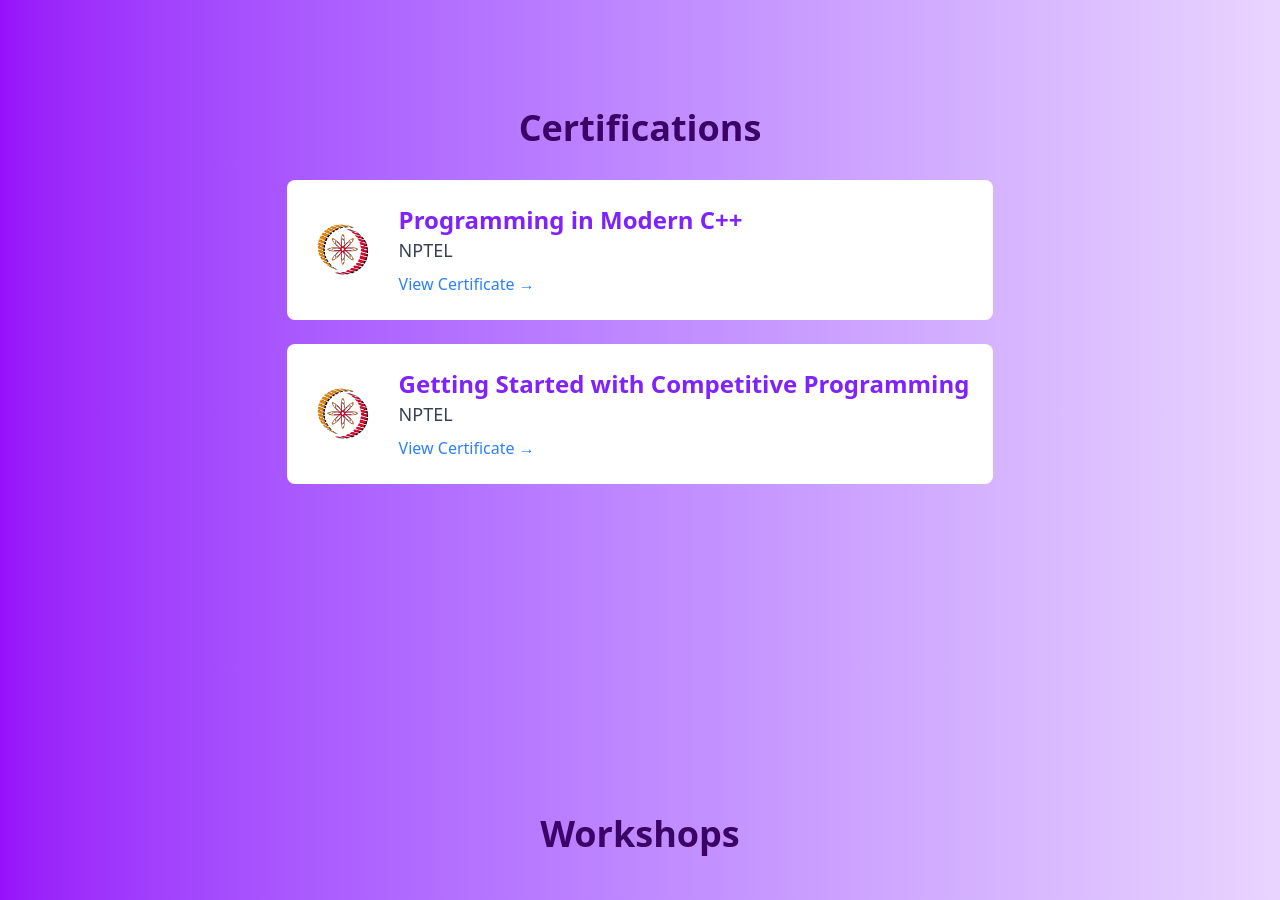
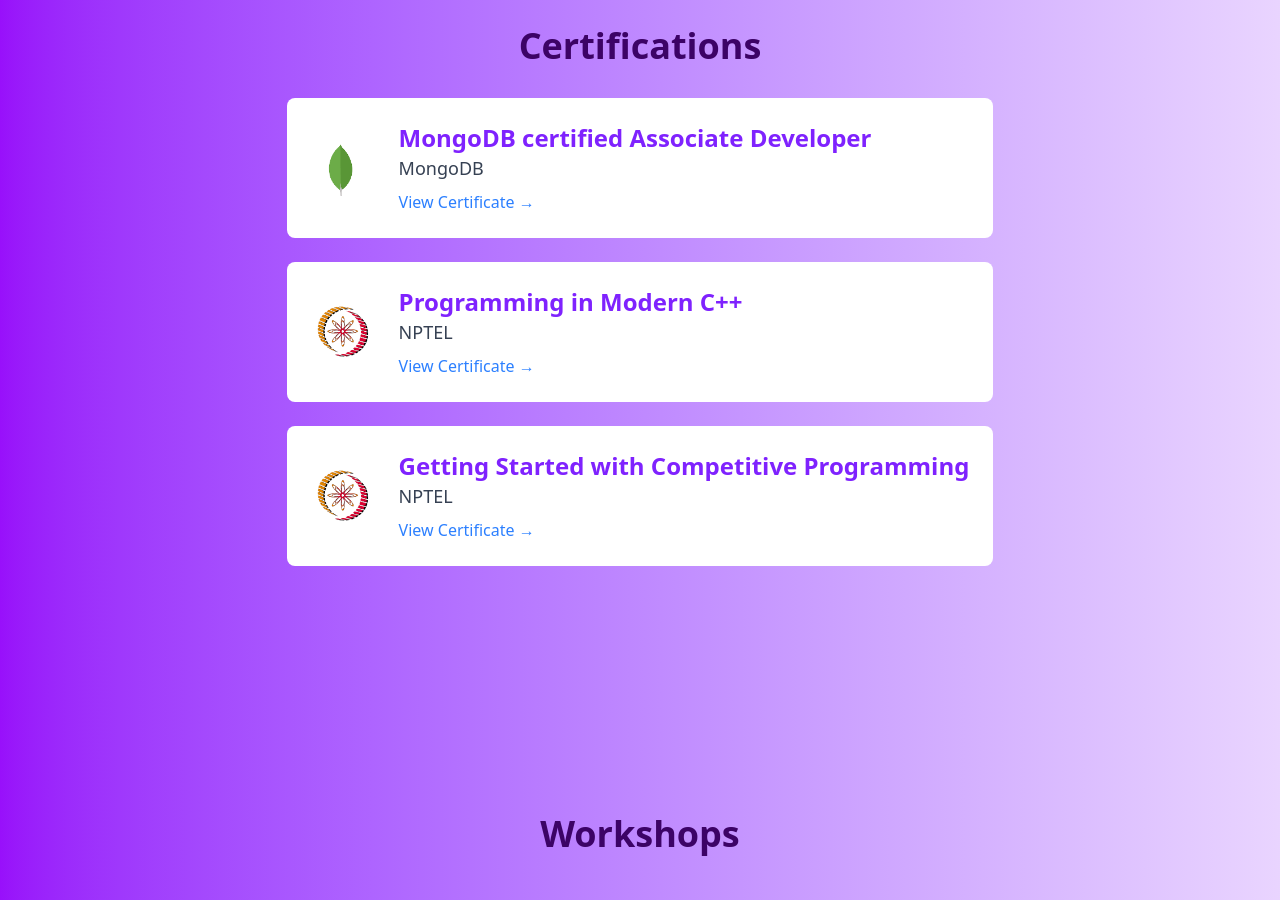
Before and after one commit to Sk1kavi/my-portfolio, a React (Vite) app: page / in a window 1280 px wide. Shown: the part 4920-5820 px from the top of the page. Built offline with nearby package versions, Linux system fonts and the light colour scheme.

Commit message:
Added certification

```diff
--- a/src/pages/Certifications.jsx
+++ b/src/pages/Certifications.jsx
@@ -1,9 +1,17 @@
 import React from "react";
 import { motion } from "framer-motion";
 import nptelLogo from "../assets/nptel.png";
+import mongodbLogo from "../assets/mongodb.png";
+
 
 const Certifications = () => {
   const certifications = [
+    {
+      name: "MongoDB certified Associate Developer",
+      issuer: "MongoDB",
+      logo: mongodbLogo,
+      link: "https://ti-user-certificates.s3.amazonaws.com/ae62dcd7-abdc-4e90-a570-83eccba49043/2d155a8a-2c2e-473e-9b9b-6f07022c8559-kavi-priya-s-23bcr024-9d0de2ae-4eaa-4bf3-b1c4-a3780b1fda98-certificate.pdf"
+    },
     {
       name: "Programming in Modern C++",
       issuer: "NPTEL",
```
